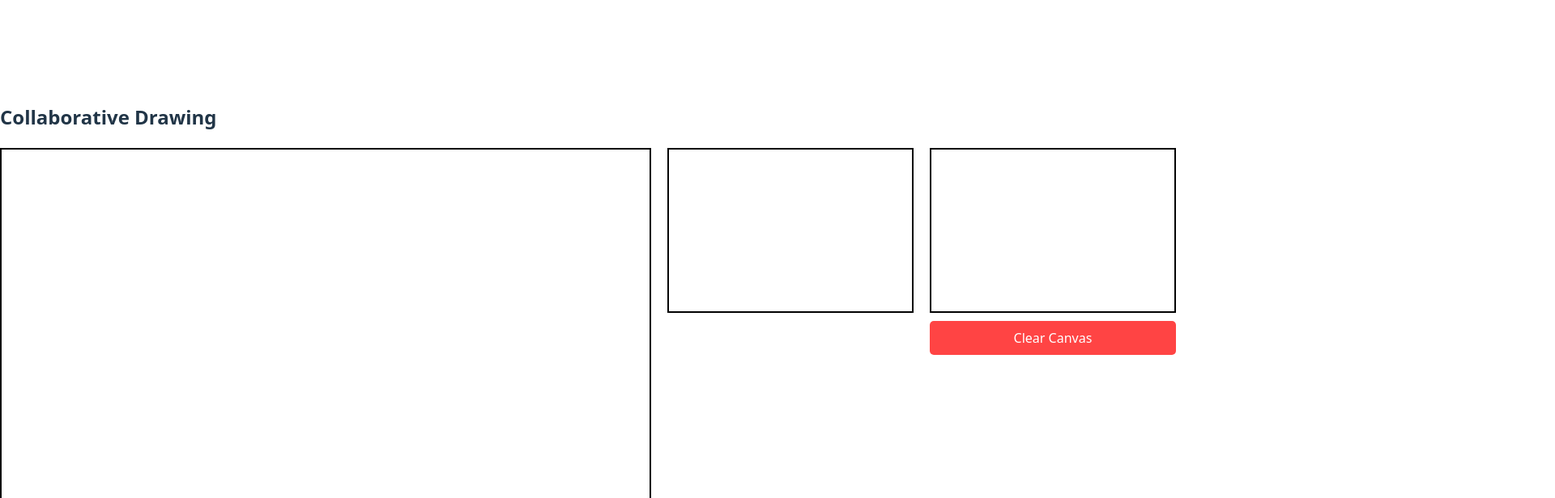
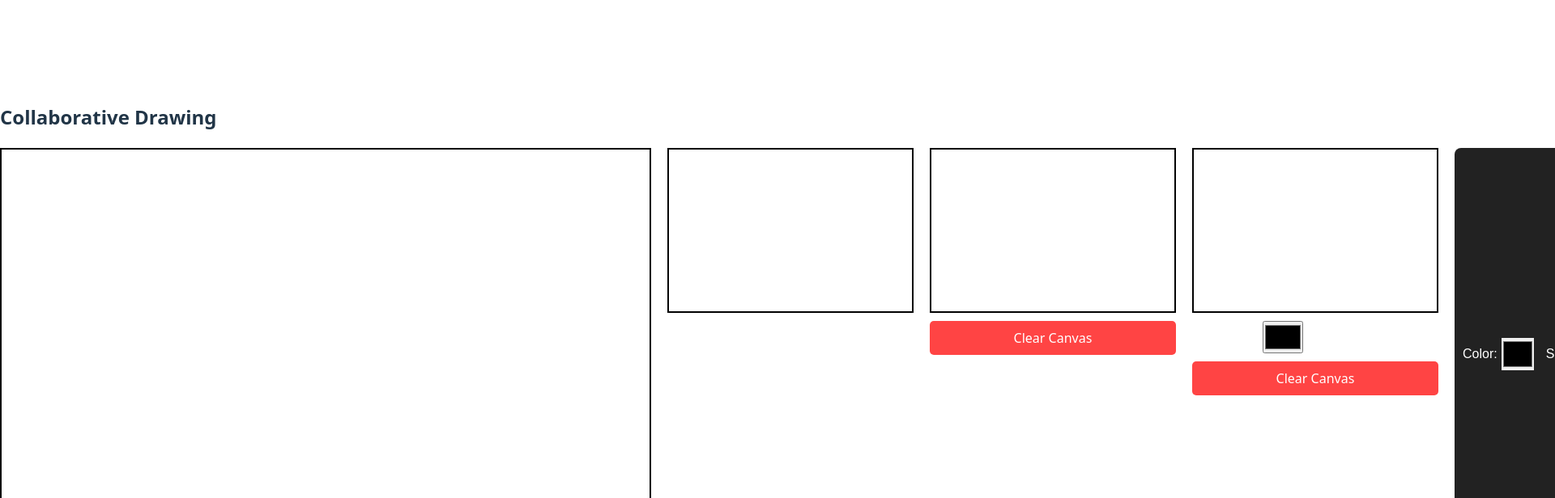
Before and after one commit to sumandashw16/NetWrite, a React (Vite) app in the folder client/: page / in a window 1280 px wide. Shown: the top 616 px of the page at 81% size, 1920 px wide, since content can reach past the window. Built offline with nearby package versions, Linux system fonts and the light colour scheme; no server answers.

Commit message:
added a colour picker and a brush size slider

```diff
--- a/client/src/components/Canvas.jsx
+++ b/client/src/components/Canvas.jsx
@@ -18,6 +18,9 @@ function Canvas() {
 
   // Prevent network spam
   const lastEmitted = useRef({ x: 0, y: 0, drawing: false });
+
+  const colorRef = useRef("#000000");
+  const brushSizeRef = useRef(3);
 
   const drawCursors = () => {
     const ctx = cursorCanvasRef.current?.getContext("2d");
@@ -97,9 +100,9 @@ function Canvas() {
               // Pen is dragging, connect the line!
               const ctx = canvasRef.current?.getContext("2d");
               if (ctx) {
-                ctx.lineWidth = 3;
+                ctx.lineWidth = brushSizeRef.current;
                 ctx.lineCap = "round";
-                ctx.strokeStyle = "black";
+                ctx.strokeStyle = colorRef.current;
                 ctx.beginPath();
                 ctx.moveTo(localLastPos.current.x, localLastPos.current.y);
                 ctx.lineTo(x, y);
@@ -123,7 +126,9 @@ function Canvas() {
               roomId: "room1",
               x: x,
               y: y,
-              drawing: finger.draw
+              drawing: finger.draw,
+              color: colorRef.current,
+              size: brushSizeRef.current
             });
             lastEmitted.current = { x, y, drawing: finger.draw };
           }
@@ -157,9 +162,9 @@ function Canvas() {
       if (data.drawing) {
         const ctx = canvasRef.current?.getContext("2d");
         if (ctx) {
-          ctx.lineWidth = 3;
+          ctx.lineWidth = data.size || 3;
           ctx.lineCap = "round";
-          ctx.strokeStyle = "blue";
+          ctx.strokeStyle = data.color || "blue";
           ctx.beginPath();
 
           if (remoteLastPos.current) {
@@ -241,6 +246,62 @@ function Canvas() {
           Clear Canvas
         </button>
       </div>
+      <div style={{ display: "flex", flexDirection: "column", gap: "10px" }}>
+        <video
+          ref={videoRef}
+          width={300}
+          height={200}
+          autoPlay
+          style={{
+            border: "2px solid black",
+            transform: "scaleX(-1)"
+          }}
+        />
+
+        {/* NEW COLOR PICKER */}
+        <div style={{ display: "flex", alignItems: "center", gap: "10px" }}>
+          <label style={{ color: "white" }}>Pen Color:</label>
+          <input
+            type="color"
+            defaultValue="#000000"
+            onChange={(e) => { colorRef.current = e.target.value }}
+            style={{ cursor: "pointer", width: "50px", height: "40px", padding: "0" }}
+          />
+        </div>
+
+        <button
+          onClick={handleClearClick}
+          style={{ padding: "10px", fontSize: "16px", cursor: "pointer", background: "#ff4444", color: "white", border: "none", borderRadius: "5px" }}
+        >
+          Clear Canvas
+        </button>
+      </div>
+      {/* NEW TOOLBAR CONTROLS */}
+        <div style={{ display: "flex", alignItems: "center", gap: "15px", backgroundColor: "#222", padding: "10px", borderRadius: "8px" }}>
+
+          <div style={{ display: "flex", alignItems: "center", gap: "5px" }}>
+            <label style={{ color: "white", fontFamily: "sans-serif" }}>Color:</label>
+            <input
+              type="color"
+              defaultValue="#000000"
+              onChange={(e) => { colorRef.current = e.target.value }}
+              style={{ cursor: "pointer", width: "40px", height: "40px", padding: "0", border: "none" }}
+            />
+          </div>
+
+          <div style={{ display: "flex", alignItems: "center", gap: "5px" }}>
+            <label style={{ color: "white", fontFamily: "sans-serif" }}>Size:</label>
+            <input
+              type="range"
+              min="1"
+              max="20"
+              defaultValue="3"
+              onChange={(e) => { brushSizeRef.current = parseInt(e.target.value) }}
+              style={{ cursor: "pointer" }}
+            />
+          </div>
+
+        </div>
     </div>
 
   );
```
